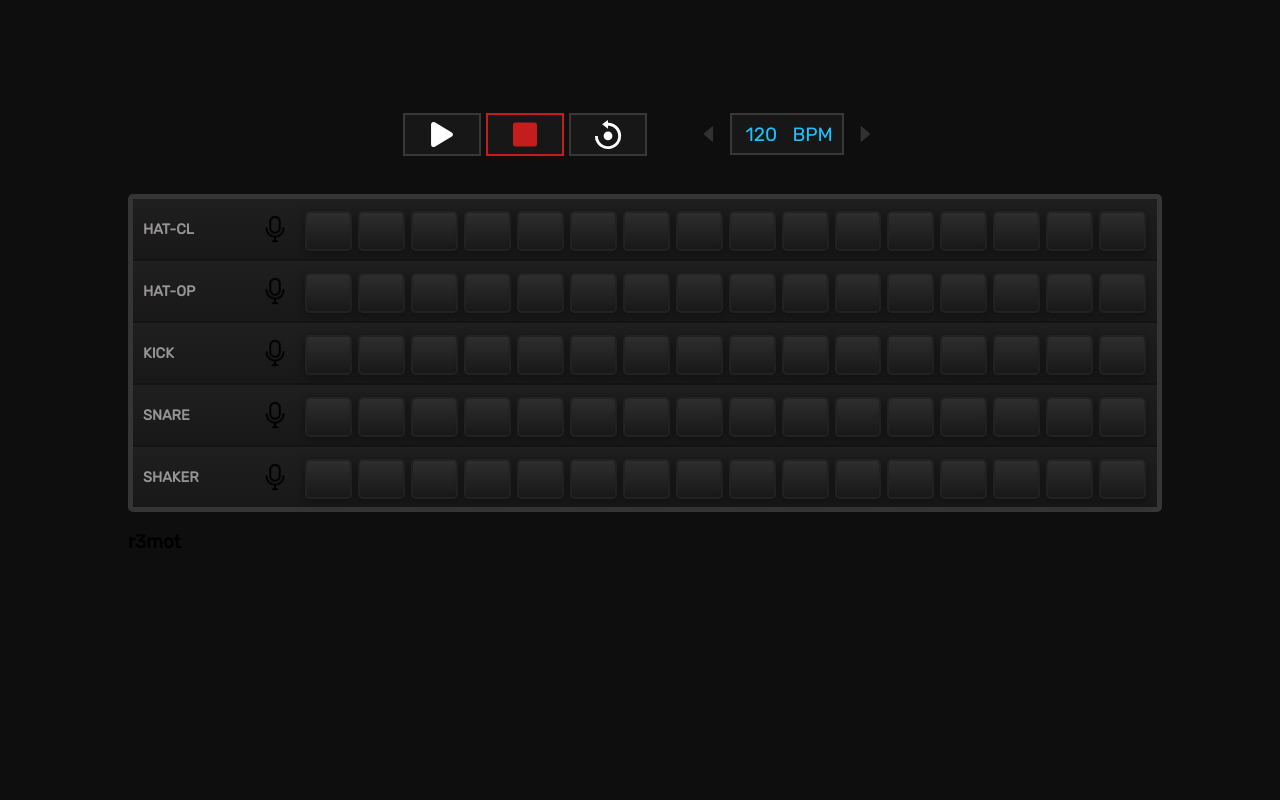
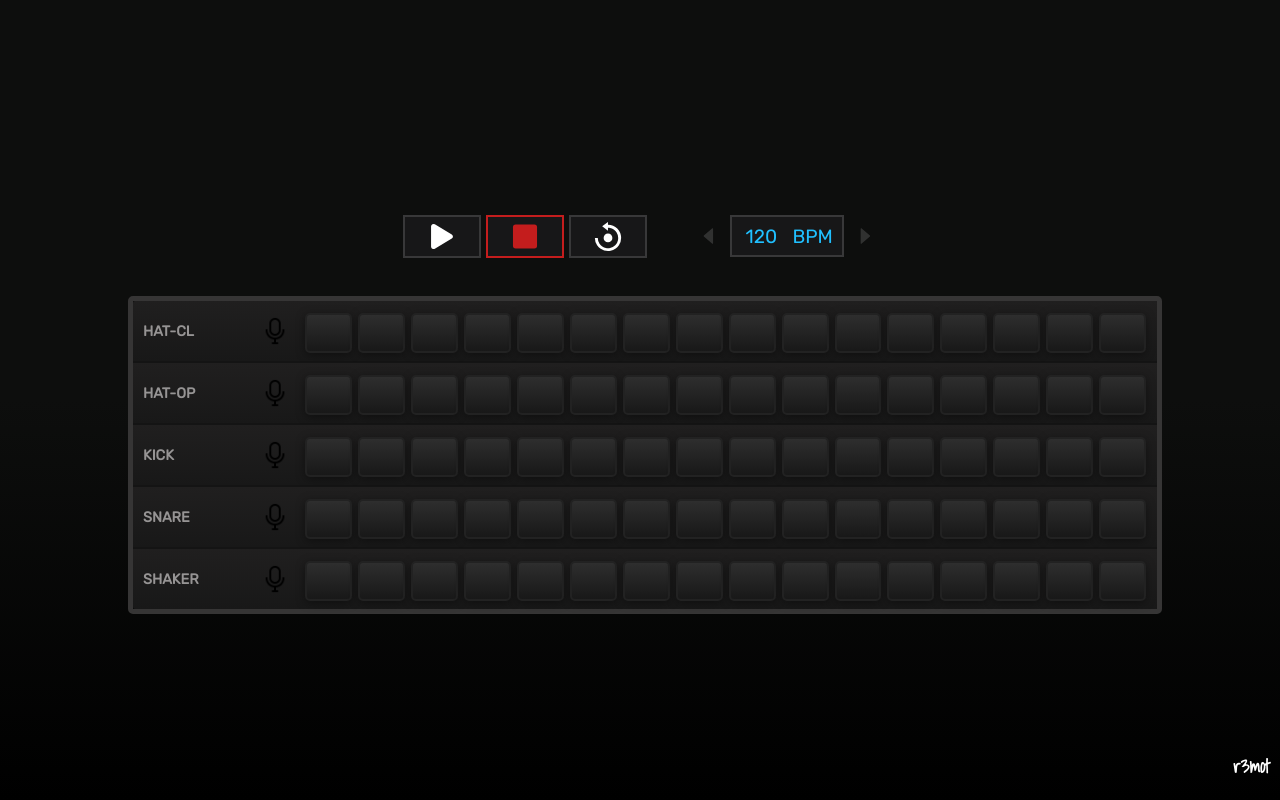
Before and after one commit to r3mot/sampler-step, a React (Vite) app: page / in a window 1280 px wide. Built offline with nearby package versions, Linux system fonts and the light colour scheme; no server answers.

Commit message:
Update styles

```diff
--- a/src/App.css
+++ b/src/App.css
@@ -1,3 +1,5 @@
+@import url("https://fonts.googleapis.com/css2?family=Shadows+Into+Light&display=swap");
+
 * {
   font-family: "Rubik", sans-serif;
 }
@@ -12,9 +14,23 @@
   max-width: 1200px;
 }
 
+.App h3 {
+  position: absolute;
+  bottom: 0;
+  right: 10px;
+  color: white;
+  font-family: "Shadows Into Light", cursive;
+}
+
 body {
   box-sizing: border-box;
-  background: rgb(13, 14, 13);
+  background: linear-gradient(180deg, rgb(13, 14, 13) 50%, rgb(0, 0, 0) 100%);
+  width: 100vw;
+  height: 100vh;
+  margin: 0 auto;
+  display: flex;
+  flex-direction: column;
+  justify-content: center;
 }
 
 .sequencer {
```
